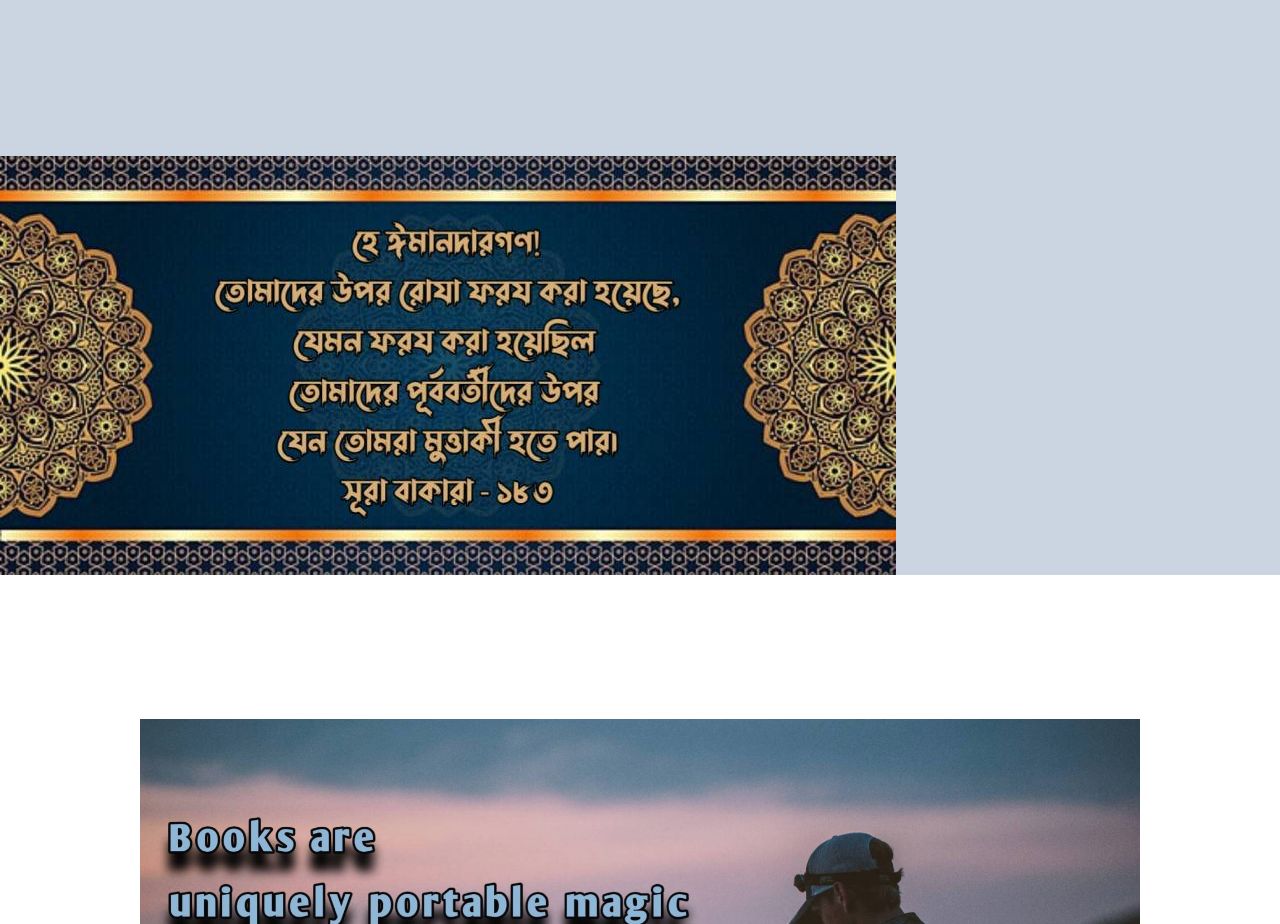
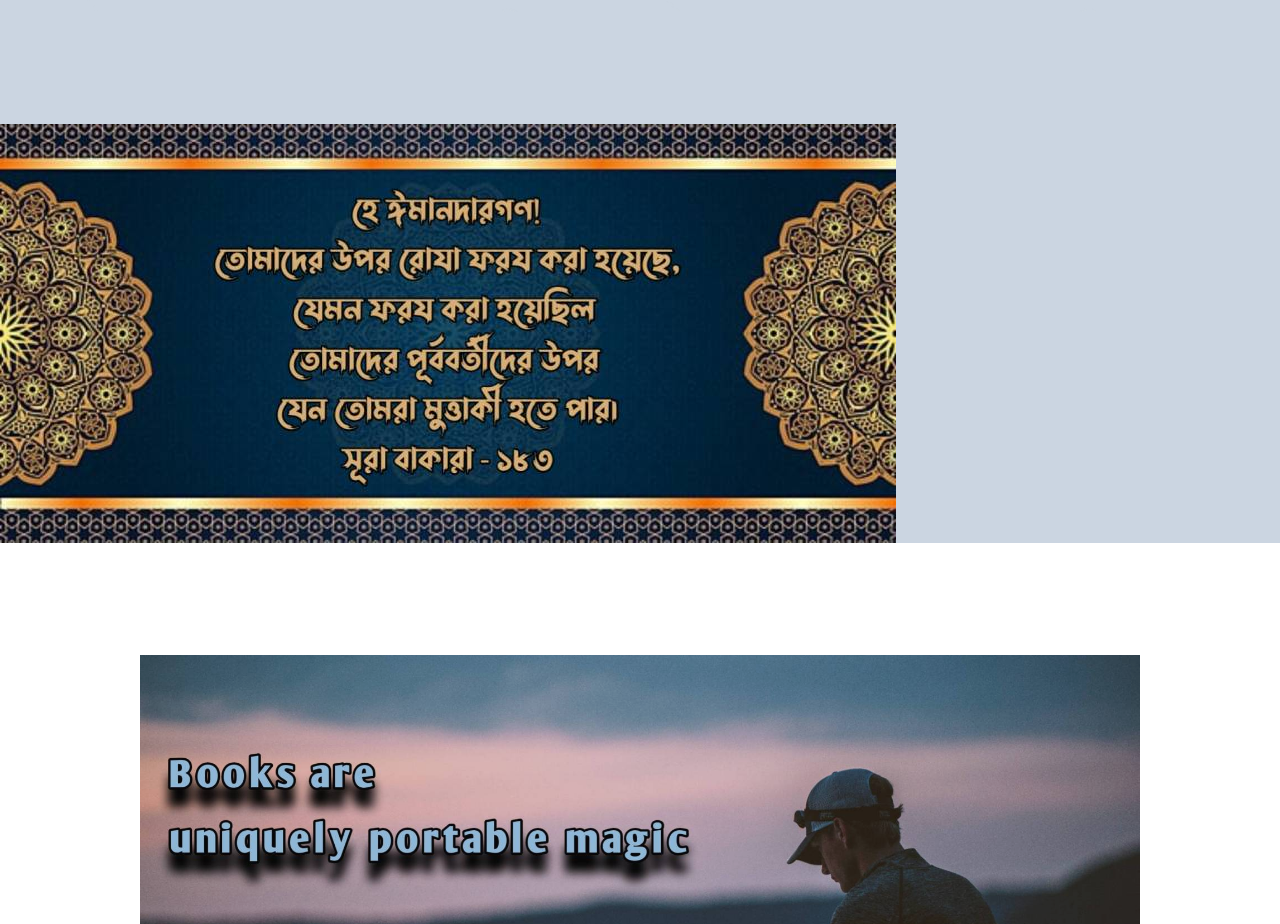
Before and after one commit to SMDAIYAN/mylibrary, a plain HTML site: page index.html in a window 1280 px wide. Shown: the part 880-1804 px from the top of the page. Drawn offline with nearby package versions, Linux system fonts and the light colour scheme.

Commit message:
update index.html

```diff
--- a/index.html
+++ b/index.html
@@ -189,7 +189,7 @@ document.getElementById("demo").innerHTML = "EXPIRED";
 
 <div class="my-4 bg-slate-300">
 <img src="./images/ramadan-kareem.png">
-<img src="./images/hadith-2.jpg" alt="" class="my-36">
+<img src="./images/hadith-2.jpg" alt="" class="my-28">
 </div>
 
 
```
